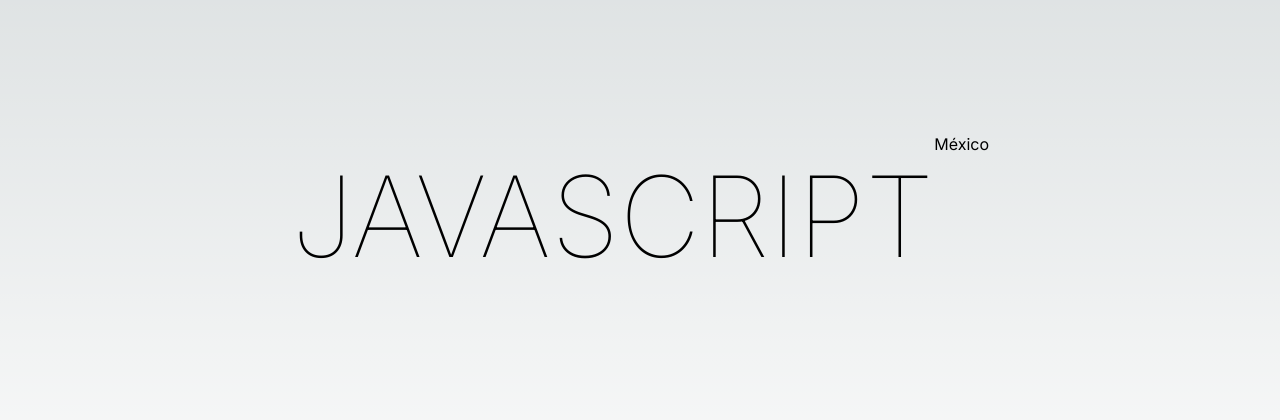
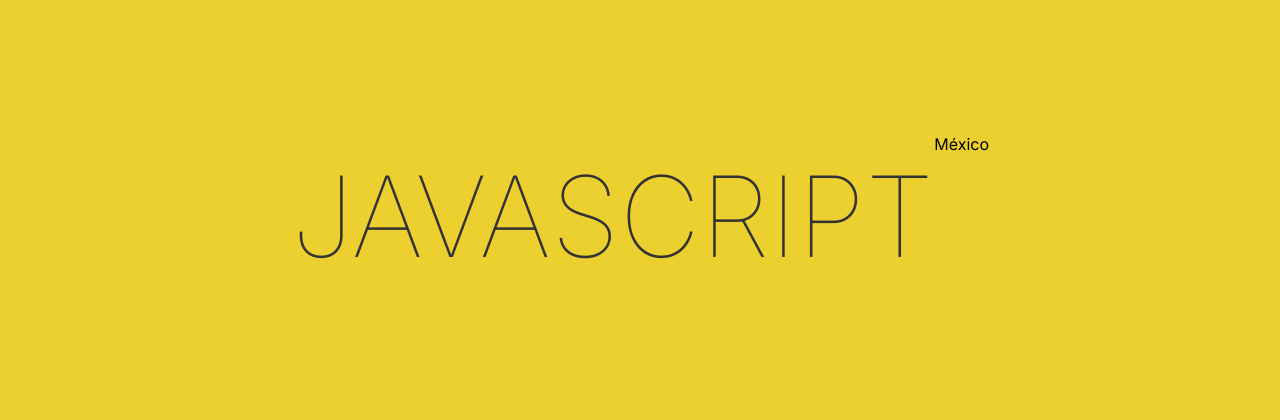
Before and after one commit to axelobscura/javascript, a Next.js app: page / in a window 1280 px wide. Shown: the part 184-604 px from the top of the page. Built offline with nearby package versions, Linux system fonts and the light colour scheme.

Commit message:
background

```diff
--- a/src/app/globals.css
+++ b/src/app/globals.css
@@ -18,10 +18,9 @@
 
 body {
   color: rgb(var(--foreground-rgb));
-  background: linear-gradient(
-      to bottom,
-      transparent,
-      rgb(var(--background-end-rgb))
-    )
-    rgb(var(--background-start-rgb));
+  background: #ebd02f;
 }
+
+h1 {
+  color: #333;
+}
--- a/src/app/page.tsx
+++ b/src/app/page.tsx
@@ -3,13 +3,10 @@ import Image from 'next/image'
 export default function Home() {
   return (
     <main className="flex min-h-screen flex-row items-center justify-center">
-
       <div className="relative flex flex-row">
         <h1 style={{'fontSize':'7rem','fontWeight':'100'}}>JAVASCRIPT</h1>
         <h3>México</h3>
       </div>
-
-
     </main>
   )
 }
```
